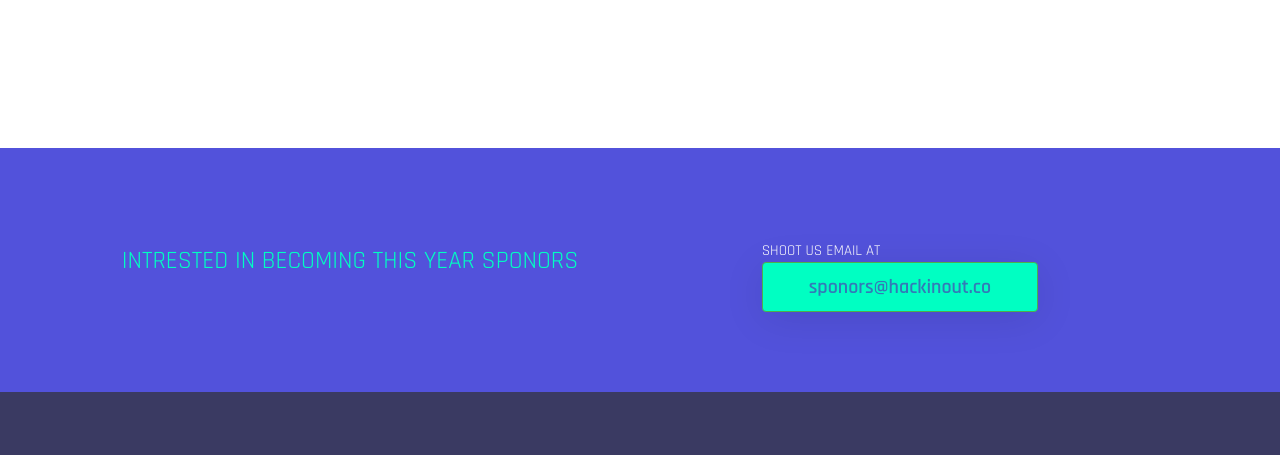
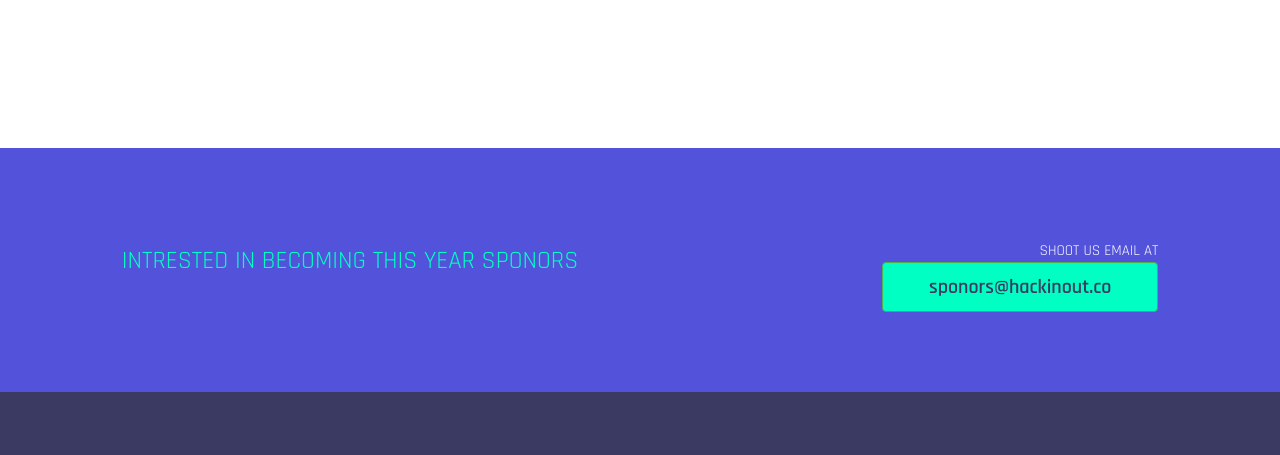
Before and after one commit to hackinout/InOut4-landing, a plain HTML site: page index.html in a window 1280 px wide. Shown: the part 2089-2544 px from the top of the page. Drawn offline with Linux system fonts and the light colour scheme.

Commit message:
sponsor section [NORT]

```diff
--- a/css/main.css
+++ b/css/main.css
@@ -309,12 +309,14 @@
 }
 .money p {
     font-size: 15px;
+    text-align: right;
     text-transform: uppercase;
     margin-top: 92px;
     color: #ffffff
 }
 .sponsor-mail a {
     text-decoration: none;
+    color: #3A3A62;
 }
 .sponsor-mail a:hover {
     text-decoration: none;
@@ -325,10 +327,11 @@
     background-color: #00FFC2;
     color: #3a3a62;
     padding: 10px 46px;
-    box-shadow: 0px 7px 42px -1px rgba(0, 0, 0, 0.1);
+    margin-left: 0.5em;
 }
 .btn-success:hover {
     background-color: #00FFC2;
+    box-shadow: none;
 }
 /* Responsiveness */
 
--- a/index.html
+++ b/index.html
@@ -128,7 +128,7 @@
                     </div>
                     <div class="col-md-4 com-sm-4 col-xs-12">
                         <p class="">Shoot us email at
-                            <button type="button" class="btn btn-success"><span class="sponsor-mail"><a href=""mailto:sponsor@hackinout.co?subject=InOut%203.0%20Sponsorship%20Inquiry"">sponors@hackinout.co</a></span></button>
+                            <button type="button" class="btn btn-success"><span class="sponsor-mail"><a href="mailto:sponsor@hackinout.co?subject=InOut%204%20Sponsorship%20Inquiry">sponors@hackinout.co</a></span></button>
 </p>
                     </div>
                 </div>
```
